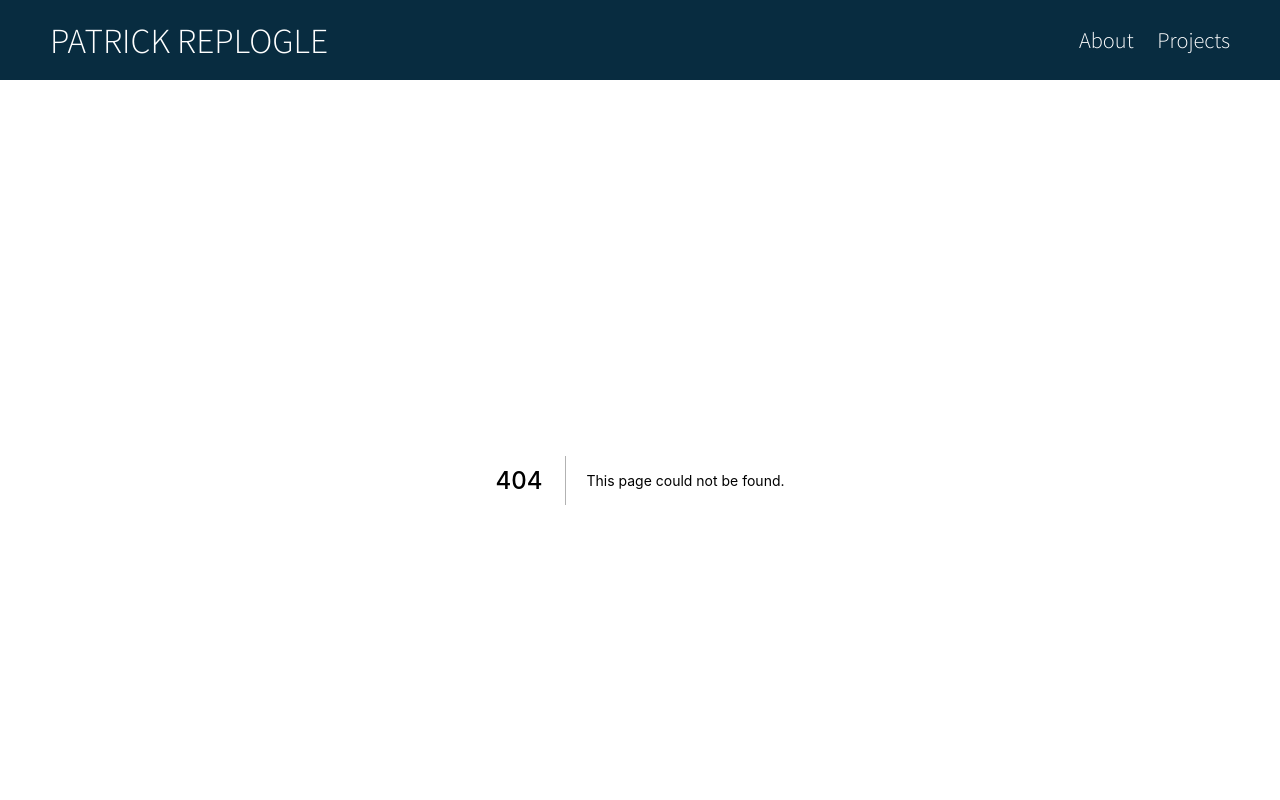
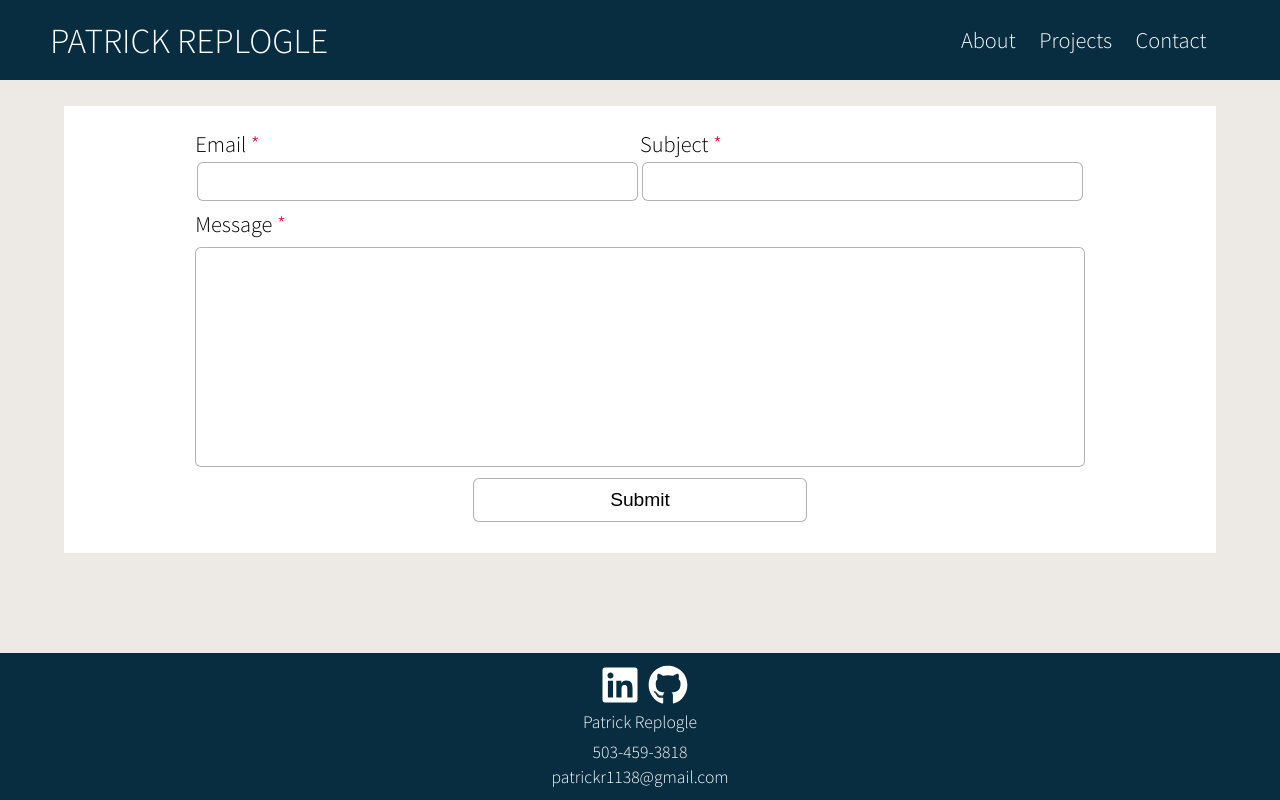
Before and after one commit to patrick-replogle/portfolio-updated, a Next.js app: page /contact in a window 1280 px wide. Before the commit this address had no page. Shown: the top 800 px of the page. Built offline with nearby package versions, Linux system fonts and the light colour scheme.

Commit message:
got a basic contact page working using sendgrid

```diff
--- a/components/header.js
+++ b/components/header.js
@@ -11,6 +11,7 @@ const Header = () => {
       <div className={style.right}>
         <Link href="/">About</Link>
         <Link href="/projects">Projects</Link>
+        <Link href="/contact">Contact</Link>
       </div>
     </div>
   );
--- a/package.json
+++ b/package.json
@@ -13,8 +13,12 @@
     "@fortawesome/free-brands-svg-icons": "^5.15.3",
     "@fortawesome/free-solid-svg-icons": "^5.15.3",
     "@fortawesome/react-fontawesome": "^0.1.14",
+    "@sendgrid/mail": "^7.4.6",
     "@zeit/next-sass": "^1.0.1",
+    "dotenv": "^10.0.0",
+    "fs": "^0.0.1-security",
     "next": "11.0.1",
+    "nodemailer": "^6.6.3",
     "react": "17.0.2",
     "react-dom": "17.0.2",
     "sass": "^1.36.0"
--- /dev/null
+++ b/pages/api/contact.js
@@ -0,0 +1,43 @@
+import sendgrid from '@sendgrid/mail';
+
+sendgrid.setApiKey(process.env.SENDGRID_API_KEY);
+
+async function sendEmail(req, res) {
+  try {
+    await sendgrid.send({
+      to: 'patrickr1138@gmail.com',
+      from: 'nightsurgeonpdx@gmail.com',
+      subject: `[Lead from website] : ${req.body.subject}`,
+      html: `<!DOCTYPE html PUBLIC "-//W3C//DTD XHTML 1.0 Transitional//EN" "http://www.w3.org/TR/xhtml1/DTD/xhtml1-transitional.dtd">
+      <html lang="en">
+      <head>
+        <meta charset="utf-8">
+        <meta http-equiv="Content-Type" content="text/html charset=UTF-8" />
+        <link rel="stylesheet" href="css/styles.css?v=1.0">
+
+      </head>
+
+      <body>
+        <div class="img-container" style="display: flex;justify-content: center;align-items: center;border-radius: 5px;overflow: hidden; font-family: 'helvetica', 'ui-sans';">
+              </div>
+              <div class="container" style="margin-left: 20px;margin-right: 20px;">
+              <h3>You've got a new mail from ${req.body.email}</h3>
+              <h4>Subject: ${req.body.subject}</h4>
+              <div style="font-size: 16px;">
+              <p>Message:</p>
+              <p>${req.body.message}</p>
+              <br>
+              </div>
+              </div>
+      </body>
+      </html>`
+    });
+  } catch (error) {
+    console.dir(error);
+    return res.status(error.statusCode || 500).json({ error: error.message });
+  }
+
+  return res.status(200).json({ status: 'ok' });
+}
+
+export default sendEmail;
--- /dev/null
+++ b/pages/contact.js
@@ -0,0 +1,85 @@
+import React, { useState } from 'react';
+
+import styles from '../styles/contact.module.scss';
+
+const Contact = () => {
+  const [email, setEmail] = useState('');
+  const [subject, setSubject] = useState('');
+  const [message, setMessage] = useState('');
+  const [successMsg, setSuccessMsg] = useState('');
+
+  const clearForm = () => {
+    setEmail('');
+    setSubject('');
+    setMessage('');
+  };
+
+  const handleSubmit = async e => {
+    e.preventDefault();
+    const data = { email, subject, message };
+    setSuccessMsg('');
+
+    fetch('/api/contact', {
+      method: 'post',
+      headers: {
+        'Content-Type': 'application/json'
+      },
+      body: JSON.stringify(data)
+    })
+      .then(res => res.json())
+      .then(() => {
+        setSuccessMsg("Thank you for reaching out! I'll be touch shortly.");
+        clearForm();
+      })
+      .catch(err => console.log(err));
+  };
+
+  return (
+    <div className={styles.container}>
+      <form onSubmit={handleSubmit}>
+        <div>
+          <div className={styles.inputContainer}>
+            <label htmlFor="email">
+              Email <span>*</span>
+            </label>
+            <input
+              type="email"
+              id="email"
+              value={email}
+              onChange={e => setEmail(e.target.value)}
+              required
+            />
+          </div>
+          <div className={styles.inputContainer}>
+            <label htmlFor="subject">
+              Subject <span>*</span>
+            </label>
+            <input
+              type="text"
+              id="subject"
+              value={subject}
+              onChange={e => setSubject(e.target.value)}
+              required
+            />
+          </div>
+        </div>
+        <div className={styles.textareaContainer}>
+          <label htmlFor="message">
+            Message <span>*</span>
+          </label>
+          <textarea
+            type="textarea"
+            id="message"
+            value={message}
+            onChange={e => setMessage(e.target.value)}
+            required
+          />
+        </div>
+        <button type="submit">Submit</button>
+        {successMsg && <p>{successMsg}</p>}
+      </form>
+    </div>
+  );
+};
+
+export default Contact;
--- /dev/null
+++ b/styles/contact.module.scss
@@ -0,0 +1,107 @@
+.container {
+  display: flex;
+  justify-content: center;
+  width: 100%;
+  font-size: 1.4rem;
+
+  form {
+    background: white;
+    display: flex;
+    flex-direction: column;
+    justify-content: center;
+    align-items: center;
+    width: 90%;
+    margin: 2% 0;
+    padding: 20px;
+    @media (max-width: 800px) {
+      width: 95%;
+      margin: 4% 0;
+    }
+
+    div {
+      width: 100%;
+      display: flex;
+      align-items: center;
+      justify-content: center;
+
+      @media (max-width: 800px) {
+        flex-direction: column;
+      }
+
+      .inputContainer {
+        display: flex;
+        flex-direction: column;
+        width: 40%;
+        @media (max-width: 800px) {
+          width: 80%;
+          align-items: center;
+        }
+
+        :nth-child(2) {
+          width: 99%;
+        }
+
+        label {
+          padding: 1% 0;
+          align-self: start;
+        }
+
+        input {
+          padding: 10px 20px;
+          width: 100%;
+          border: 1px solid rgb(0 0 0 / 30%);
+          border-radius: 6px;
+          font-family: 'Source Sans Pro', sans-serif;
+        }
+      }
+    }
+
+    .textareaContainer {
+      display: flex;
+      flex-direction: column;
+      width: 80%;
+
+      label {
+        padding: 1% 0;
+        align-self: start;
+      }
+
+      textarea {
+        resize: none;
+        width: 100%;
+        height: 220px;
+        border: 1px solid rgb(0 0 0 / 30%);
+        border-radius: 6px;
+        font-family: 'Source Sans Pro', sans-serif;
+      }
+    }
+
+    span {
+      color: crimson;
+    }
+
+    button {
+      border-radius: 6px;
+      width: 30%;
+      display: flex;
+      justify-content: center;
+      padding: 10px;
+      margin: 1%;
+      text-decoration: none;
+      color: black;
+      border: 1px solid rgb(0 0 0 / 30%);
+      transition: 0.5s;
+      background-color: white;
+      font-size: 1.2rem;
+      @media (max-width: 800px) {
+        margin-top: 3%;
+        width: 80%;
+      }
+
+      &:hover {
+        border: 1px solid #e3a554;
+        color: #e3a554;
+      }
+    }
+  }
+}
--- a/styles/header.module.scss
+++ b/styles/header.module.scss
@@ -31,17 +31,18 @@
     display: flex;
     justify-content: flex-end;
 
-    :first-child {
-      margin-right: 5%;
-      @media (max-width: 600px) {
-        margin-right: 12%;
-      }
-    }
+    // :first-child {
+    //   margin-right: 5%;
+    //   @media (max-width: 600px) {
+    //     margin-right: 12%;
+    //   }
+    // }
 
     a {
       color: white;
       text-decoration: none;
       font-size: 1.4rem;
+      margin-right: 5%;
       @media (max-width: 600px) {
         font-size: 1.2rem;
       }
```
Also changed, not shown: 2 other files (tests, documents, lock files or other folders).
